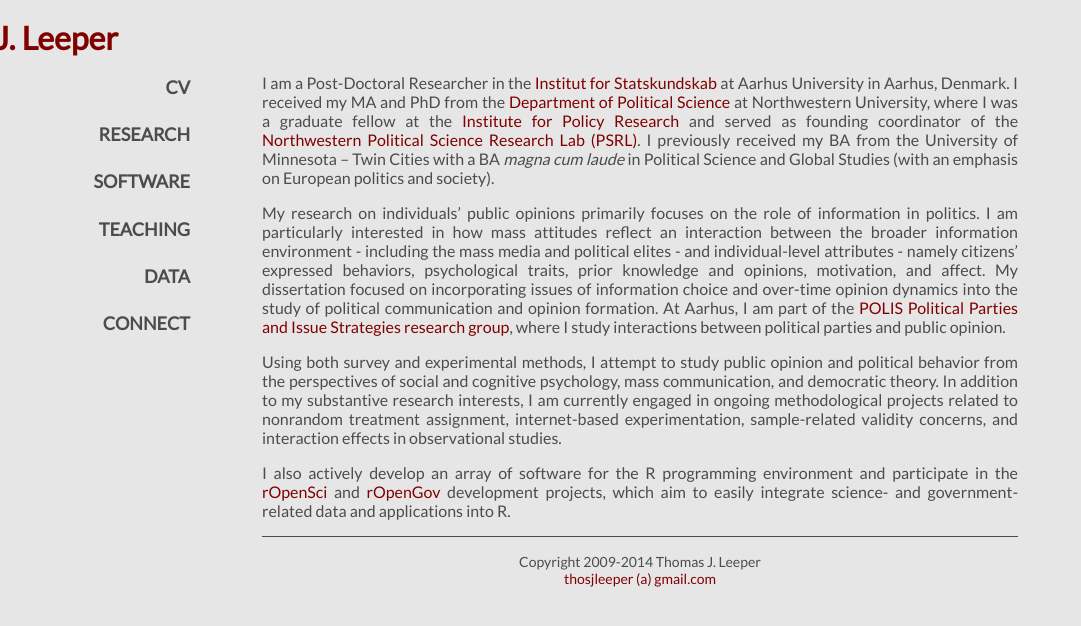
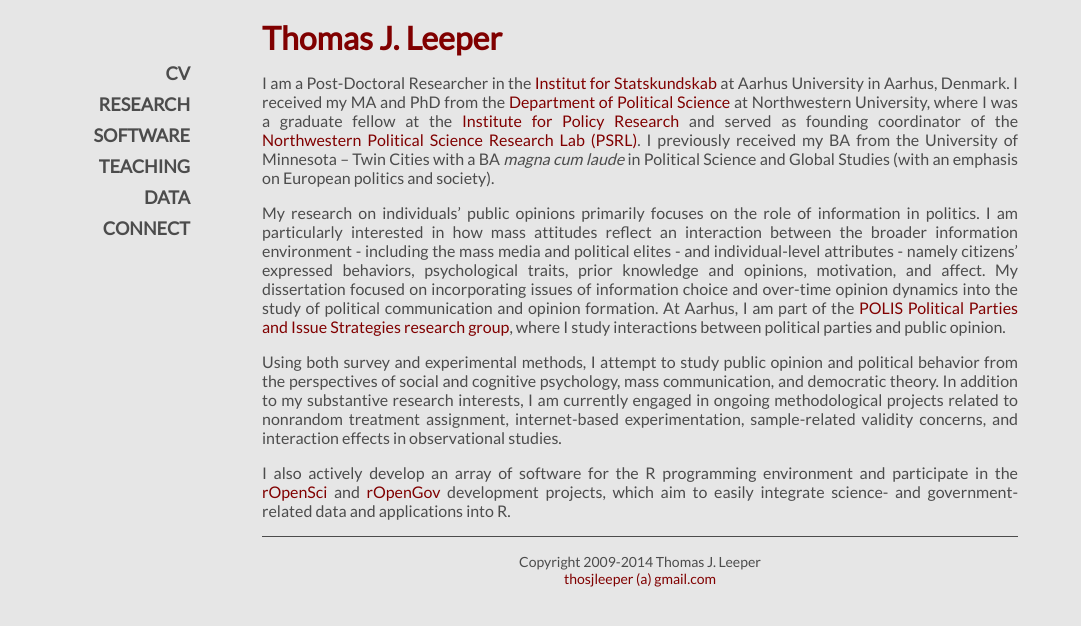
Before and after one commit to leeper/leeper.github.io, a Jekyll site: the page built from index.md, in a window 1280 px wide. Shown: the top 626 px of the page, without its empty margins (0-1081 px from the left). Built offline with Jekyll 4.4.1, drawn with Linux system fonts in a browser that asks for light colours.

Commit message:
further css changes

```diff
--- a/_layouts/default.html
+++ b/_layouts/default.html
@@ -13,7 +13,7 @@
 	</script>
 </head>
 <body onload="printDate()">
-  <header><a href="http://www.thomasleeper.com">Thomas J. Leeper</a></header>
+  <header><span class="thomas"><a href="http://www.thomasleeper.com">Thomas J. Leeper</a></span></header>
   <nav>
   	<a href="http://leeper.github.io/cv/cv.pdf">CV</a>
   	<a href="http://leeper.github.io/research.html">Research</a>
--- a/assets/css/style.css
+++ b/assets/css/style.css
@@ -60,8 +60,7 @@ p {
     margin-left:0em;
     font-size:16px;
 }
-header {
-    margin-left:-12em;
+.thomas {
     margin-bottom:0.2em;
     color:#4c4c4c;
     text-align:left;
@@ -151,9 +150,10 @@ nav{
 nav a{
     color:#4c4c4c;
     display:block;
-    padding:.7em 1em;
+    padding:.25em 1em;
 }
 nav a:hover{
+    color:#e6e6e6;
     background-color:maroon;
     text-decoration:none;
 }
```
